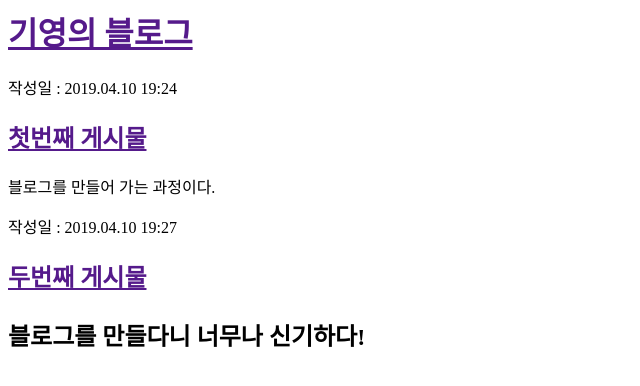
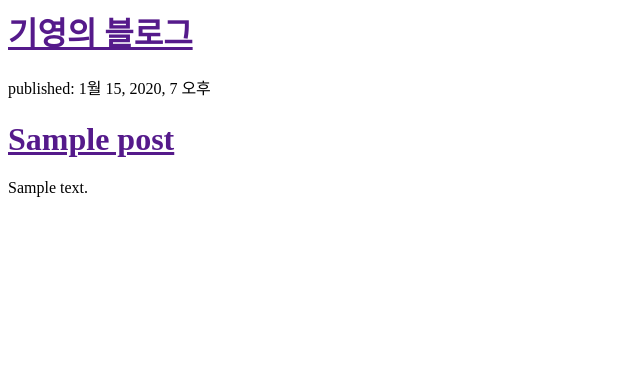
Before and after one commit to gysong0817/my-first-blog, a Django app: template blog/templates/blog/post_list.html in a window 1280 px wide. Shown: the top 386 px of the page, without its empty margins (0-640 px from the left). Run offline with Django 3.2, Linux system fonts and the light colour scheme; the template is opened without the code that fills it: values that come from a table or form of the project are taken from there, others are empty; tables that the repository leaves empty hold one stand-in row (values such as "Sample post").

Commit message:
데이터베이스의 게시물을 표시하도록 수정된 템플릿

```diff
--- a/blog/templates/blog/post_list.html
+++ b/blog/templates/blog/post_list.html
@@ -7,16 +7,13 @@
 			<h1><a href="">기영의 블로그</a></h1>
 		</div>
 
-		<div>
-			<p>작성일 : 2019.04.10 19:24</p>
-			<h2><a href="">첫번째 게시물</a></h2>
-			<p>블로그를 만들어 가는 과정이다.</p>
-		</div>
+		{%for post in posts %}
+			<div>
+				<p>published: {{ post.published_date }}</p>
+				<h1><a href="">{{ post.title }}</a></h1>
+				<p>{{ post.text|linebreaksbr }}</p>
+			</div>
+		{% endfor %}
 
-		<div>
-			<p>작성일 : 2019.04.10 19:27</p>
-			<h2><a href="">두번째 게시물</a><h2>
-			<p>블로그를 만들다니 너무나 신기하다!</p>
-		</div>
 	</body>
 </html>
--- a/blog/views.py
+++ b/blog/views.py
@@ -1,4 +1,7 @@
 from django.shortcuts import render
+from django.utils import timezone
+from .models import Post
 
 def post_list(request):
-    return render(request, 'blog/post_list.html', {})
+    posts = Post.objects.filter(published_date__lte=timezone.now()).order_by('published_date')
+    return render(request, 'blog/post_list.html', {'posts' : posts})
```
